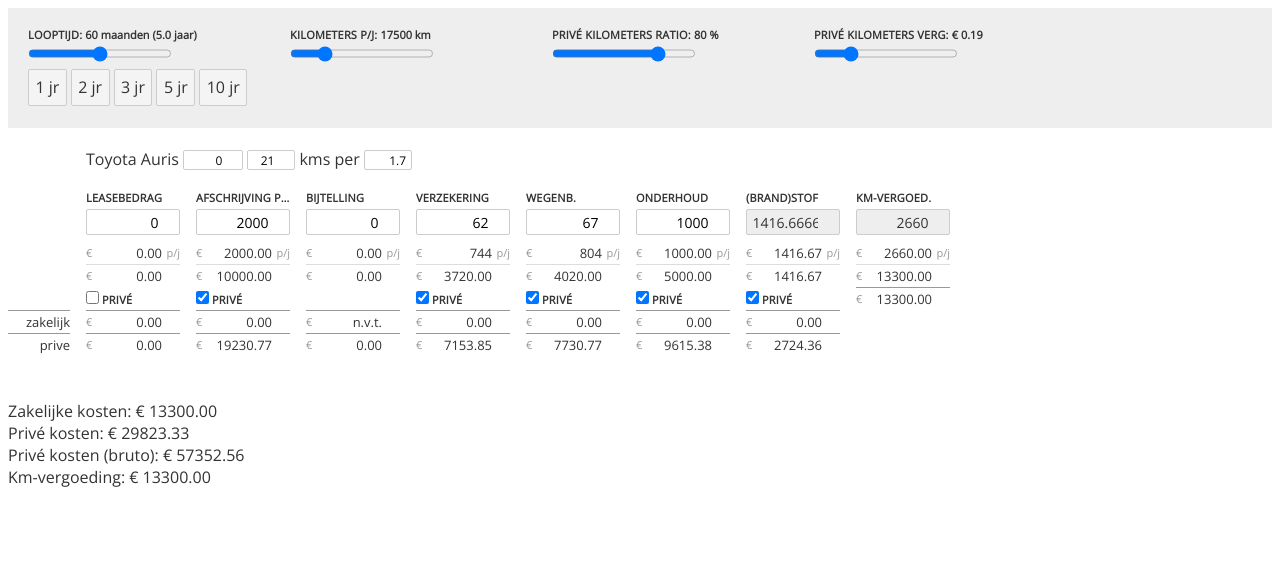
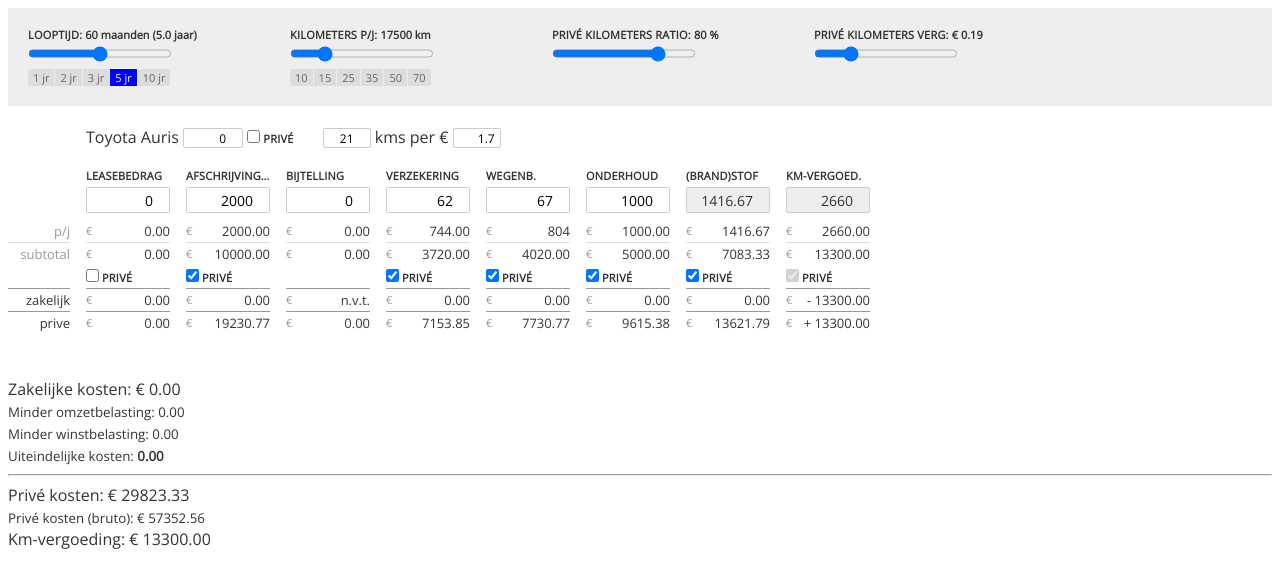
Before and after one commit to mellewynia/car-calc, a Svelte app: page / in a window 1280 px wide. Shown: the top 588 px of the page. Built offline with nearby package versions, Linux system fonts and the light colour scheme.

Commit message:
Add carValue to equation, impr. quick selection

```diff
--- a/src/App.svelte
+++ b/src/App.svelte
@@ -1,7 +1,10 @@
 
 <script>
-  let privateCar = true;
-  let carCost = 0;
+  let carPrivate = false;
+  let carValue = 0;
+  $: carValueBusiness = carPrivate ? 0 : carValue;
+  $: carValuePrivate = carPrivate ? carValue * taxMult : 0;
+  let carValueRisidual = 0;
 
   let taxPressure = 0.52;
   // General settings
@@ -23,7 +26,7 @@
   let writeOffPrivate = true;
   let writeOff = 2000;
   $: writeOffTotal = (writeOff / 12) * months;
-  $: writeOffTotalBusiness = writeOffPrivate ? 0 : writeOffTotalBusiness;
+  $: writeOffTotalBusiness = writeOffPrivate ? 0 : writeOffTotal;
   $: writeOffTotalPrivate = writeOffPrivate ? (writeOffTotal * taxMult) : 0;
 
   // Bijtelling
@@ -57,8 +60,10 @@
   let unitCost = 1.70;
   let unitKms = 21;
   let fuelPrivate = true;
-  $: unitKmCost = unitCost / unitKms;
-  $: fuelTotal = (unitKmCost * kms_py);
+  $: unitKmCost =  unitCost / unitKms;
+  $: fuelTotalPY = (unitKmCost * kms_py);
+  $: fuelTotal = (fuelTotalPY / 12) * months;
+  $: fuelTotalInput = fuelTotalPY.toFixed(2);
   $: fuelTotalBusiness = fuelPrivate ? 0 : fuelTotal;
   $: fuelTotalPrivate = fuelPrivate ? fuelTotal * taxMult : 0;
 
@@ -66,28 +71,38 @@
   $: km_verg_py = bijtelling > 0 ? 0 : kms_py * kms_ratio_private * kms_verg_private;
   $: km_verg_total = bijtelling > 0 ? 0 : (km_verg_py / 12) * months;
 
+  $: total = 0
+    + carValue
+    + leaseTotal
+    + writeOffTotal
+    + insuranceTotal
+    + roadTaxTotal
+    + mainTotal
+    + fuelTotal;
+
   $: totalBusiness = 0
-    + (leasePrivate       ? 0 : lease_pm * months)
-    + (insurancePrivate   ? 0 : insurance * months)
-    + (roadTaxPrivate     ? 0 : roadTax * months)
-    + (main_py_private    ? 0 : (main_py / 12) * months)
-    + (writeOffPrivate ? 0 : (writeOff / 12) * months)
-    + (fuelPrivate        ? 0 : (fuelTotal / 12) * months)
-    // Only km if ! leasePrivate
-    + (! leasePrivate     ? (km_verg_py / 12) * months : 0)
-  ;
+    + carValueBusiness
+    + leaseTotalBusiness
+    + writeOffTotalBusiness
+    + insuranceTotalBusiness
+    + roadTaxTotalBusiness
+    + mainTotalBusiness
+    + fuelTotalBusiness;
+
+  $: totalBusinessBtw = (totalBusiness - ((totalBusiness / 121) * 100));
+  $: totalBusinessWB = (totalBusiness - totalBusinessBtw) * 0.19;
+  $: totalBusinessAfterTax = totalBusiness - totalBusinessBtw - totalBusinessWB;
 
   $: totalPrivate = 0
-    + (leasePrivate       ? lease_pm * months : 0)
-    + (insurancePrivate   ? insurance * months : 0)
-    + (roadTaxPrivate     ? roadTax * months : 0)
-    + (main_py_private    ? ((main_py / 12) * months) : 0)
-    + (writeOffPrivate ? (writeOff / 12) * months : 0)
-    + ((bijtelling / 12) * months)
-    + (fuelPrivate        ? (fuelTotal / 12) * months : 0)
-  ;
+    + carValuePrivate
+    + leaseTotalPrivate
+    + writeOffTotalPrivate
+    + bijtellingTotalPrivate
+    + insuranceTotalPrivate
+    + roadTaxTotalPrivate
+    + mainTotalPrivate
+    + fuelTotalPrivate;
 
-  $: totalPrivateBeforeTaxes = totalPrivate * taxMult;
 </script>
 
 <style>
@@ -99,6 +114,12 @@
 
   .general-settings > * { margin: 0; width: 262px; }
 
+  .btn-pres { display: flex; }
+  .btn-pre { background: #ddd; color: #666; font-size: 11px; margin-left: 1px; padding: 1px 5px; border-radius: 0; border: 0; transition: 262ms ease-out; }
+  .btn-pre:first-child { border-radius: 3px 0 0 3px; margin-left: 0; }
+  .btn-pre:last-child { border-radius: 0 3px 3px 0; }
+  .btn-pre.isActive { background: blue; color: #fff; transition: none; }
+
   .calc-header {
     margin: 20px 0 0 78px;
   }
@@ -107,7 +128,7 @@
     display: grid;
     margin-top: 14px;
     grid-column-gap: 16px;
-    grid-template-columns: 62px repeat(10, 94px) repeat(1, 1fr);
+    grid-template-columns: 62px repeat(10, 84px) repeat(1, 1fr);
     /*
 			What happens here:
 			We're repeating 5 times a column of 120px and 3 times a column of 1fr.
@@ -136,6 +157,10 @@
   .input-text {
     height: 26px;
     font-size: 14px;
+  }
+
+  .input-text[type="number"] {
+    padding-right: 1px;
   }
 
   .input-text---tiny {
@@ -167,7 +192,7 @@
     width: 60px;
   }
   .w-62 {
-    width: 94px;
+    width: 84px;
   }
 
   .m-b-xxs { margin-bottom: 2px; }
@@ -183,8 +208,13 @@
     font-size: 13px;
     text-align: right;
   }
+
+  .sum-placeholder.faded {
+    color: #999;
+  }
+
   .sum {
-    padding: 2px 18px 2px 0;
+    padding: 2px 0 2px 0;
     position: relative;
     font-size: 13px;
     text-align: right;
@@ -198,31 +228,33 @@
     font-size: 11px;
     color: #999;
   }
-
-  .sum__right {
-    position: absolute;
-    top: 3px;
-    right: 0;
-    font-size: 11px;
-    color: #999;
-  }
 </style>
 
 <section class="general-settings">
-  <p>
+  <div>
     <label class="label">Looptijd: <span class="label-normal">{months} maanden ({(months / 12).toFixed(1)} jaar)</span></label><br />
-    <input type="range" min="0" max="120" bind:value="{months}"/><br/>
-    <button on:click={() => { months = 12; }}>1 jr</button>
-    <button on:click={() => { months = 12 * 2; }}>2 jr</button>
-    <button on:click={() => { months = 12 * 3; }}>3 jr</button>
-    <button on:click={() => { months = 12 * 5; }}>5 jr</button>
-    <button on:click={() => { months = 12 * 10; }}>10 jr</button>
-  </p>
+    <input type="range" min="0" max="120" bind:value="{months}"/>
+    <div class="btn-pres">
+      <button on:click={() => { months = 12; }} class="btn-pre" class:isActive={months === 12}>1 jr</button>
+      <button on:click={() => { months = 12 * 2; }} class="btn-pre" class:isActive={months === 12 * 2}>2 jr</button>
+      <button on:click={() => { months = 12 * 3; }} class="btn-pre" class:isActive={months === 12 * 3}>3 jr</button>
+      <button on:click={() => { months = 12 * 5; }} class="btn-pre" class:isActive={months === 12 * 5}>5 jr</button>
+      <button on:click={() => { months = 12 * 10; }} class="btn-pre" class:isActive={months === 12 * 10}>10 jr</button>
+    </div>
+  </div>
 
-  <p>
+  <div>
     <label class="label">Kilometers p/j: <span class="label-normal">{kms_py} km</span></label><br />
     <input type="range" min="0" max="100000" step="500" bind:value="{kms_py}"/>
-  </p>
+    <div class="btn-pres">
+      <button on:click={() => { kms_py = 10000; }} class="btn-pre" class:isActive={kms_py === 10000}>10</button>
+      <button on:click={() => { kms_py = 15000; }} class="btn-pre" class:isActive={kms_py === 15000}>15</button>
+      <button on:click={() => { kms_py = 25000; }} class="btn-pre" class:isActive={kms_py === 25000}>25</button>
+      <button on:click={() => { kms_py = 35000; }} class="btn-pre" class:isActive={kms_py === 35000}>35</button>
+      <button on:click={() => { kms_py = 50000; }} class="btn-pre" class:isActive={kms_py === 50000}>50</button>
+      <button on:click={() => { kms_py = 70000; }} class="btn-pre" class:isActive={kms_py === 70000}>70</button>
+    </div>
+  </div>
 
   <p>
     <label class="label">Privé kilometers ratio: <span class="label-normal">{(kms_ratio_private * 100).toFixed(0)} %</span></label><br />
@@ -237,10 +269,11 @@
 
 <div class="calc-header">
   Toyota Auris
-  <input bind:value={carCost} type="number" class="input-text input-text---tiny w-60 t-r" />
-
+  <input bind:value={carValue} type="number" class="input-text input-text---tiny w-60 t-r" />
+  <label class="label"><input type="checkbox" bind:checked={carPrivate}> Privé</label>
+  &nbsp; &nbsp; &nbsp;
   <input bind:value={unitKms} type="number" class="input-text input-text---tiny w-48 t-r" />
-  kms per
+  kms per €
   <input bind:value={unitCost} type="string" class="input-text input-text---tiny w-48 t-r" />
 </div>
 
@@ -250,8 +283,8 @@
       &nbsp;
     </label>
     <input style="opacity: 0;" bind:value={lease_pm} type="number" disabled class="input-text w-62 t-r" />
-    <div class="sum" style="opacity: 0;">&nbsp;</div>
-    <div class="sum b-t-sub-sub" style="opacity: 0;">&nbsp;</div>
+    <div class="sum-placeholder faded" style="">p/j</div>
+    <div class="sum-placeholder faded b-t-sub-sub">subtotal</div>
 
     <label class="label db" style="opacity: 0;"><input type="checkbox" disabled> Privé</label>
     <div class="sum-placeholder b-t-sub">zakelijk</div>
@@ -263,7 +296,7 @@
       Leasebedrag
     </label>
     <input bind:value={lease_pm} type="number" class="input-text w-62 t-r" />
-    <div class="sum">{lease_py.toFixed(2)} <span class="sum__right">p/j</span></div>
+    <div class="sum">{lease_py.toFixed(2)}</div>
     <div class="sum b-t-sub-sub">{leaseTotal.toFixed(2)}</div>
 
     <label class="label db"><input type="checkbox" bind:checked={leasePrivate}> Privé</label>
@@ -276,7 +309,7 @@
       Afschrijving per jaar
     </label>
     <input bind:value={writeOff} type="number" class="input-text w-62 t-r" />
-    <div class="sum">{writeOff.toFixed(2)} <span class="sum__right">p/j</span></div>
+    <div class="sum">{writeOff.toFixed(2)}</div>
     <div class="sum b-t-sub-sub">{writeOffTotal.toFixed(2)}</div>
 
     <label class="label db"><input type="checkbox" bind:checked={writeOffPrivate}> Privé</label>
@@ -289,7 +322,7 @@
       Bijtelling
     </label>
     <input bind:value={bijtelling} type="number" class="input-text w-62 t-r">
-    <div class="sum">{bijtelling.toFixed(2)} <span class="sum__right">p/j</span></div>
+    <div class="sum">{bijtelling.toFixed(2)}</div>
     <div class="sum b-t-sub-sub">{bijtellingTotal.toFixed(2)}</div>
 
     <label class="label db" style="opacity: 0;"><input type="checkbox" checked disabled/> Privé</label>
@@ -302,7 +335,7 @@
       Verzekering
     </label>
     <input bind:value={insurance} type="number" class="input-text w-62 t-r">
-    <div class="sum">{12 * insurance} <span class="sum__right">p/j</span></div>
+    <div class="sum">{(12 * insurance).toFixed(2)}</div>
     <div class="sum b-t-sub-sub">{insuranceTotal.toFixed(2)}</div>
 
     <label class="label db"><input type="checkbox" bind:checked={insurancePrivate} /> Privé</label>
@@ -315,7 +348,7 @@
       Wegenb.
     </label>
     <input bind:value={roadTax} type="number" class="input-text w-62 t-r" />
-    <div class="sum">{12 * roadTax} <span class="sum__right">p/j</span></div>
+    <div class="sum">{12 * roadTax}</div>
     <div class="sum b-t-sub-sub">{roadTaxTotal.toFixed(2)}</div>
 
     <label class="label db"><input type="checkbox" bind:checked={roadTaxPrivate} /> Privé</label>
@@ -328,7 +361,7 @@
       Onderhoud
     </label>
     <input bind:value={main_py} type="number" class="input-text w-62 t-r">
-    <div class="sum">{main_py.toFixed(2)} <span class="sum__right">p/j</span></div>
+    <div class="sum">{main_py.toFixed(2)}</div>
     <div class="sum b-t-sub-sub">{mainTotal.toFixed(2)}</div>
 
     <label class="label db"><input type="checkbox" bind:checked={main_py_private}/> Privé</label>
@@ -340,8 +373,8 @@
     <label class="label t-ellipsis d-b m-b-xs">
       (Brand)stof
     </label>
-    <input bind:value={fuelTotal} disabled="true" type="number" class="input-text w-62 t-r" />
-    <div class="sum">{(fuelTotal).toFixed(2)} <span class="sum__right">p/j</span></div>
+    <input bind:value={fuelTotalInput} disabled="true" type="number" class="input-text w-62 t-r" />
+    <div class="sum">{(fuelTotalPY).toFixed(2)}</div>
     <div class="sum b-t-sub-sub">{fuelTotal.toFixed(2)}</div>
 
     <label class="label db"><input type="checkbox" bind:checked={fuelPrivate}/> Privé</label>
@@ -354,17 +387,35 @@
       Km-vergoed.
     </label>
     <input bind:value={km_verg_py} disabled="true" type="number" class="input-text w-62 t-r" />
-    <div class="sum">{km_verg_py.toFixed(2)} <span class="sum__right">p/j</span></div>
+    <div class="sum">{km_verg_py.toFixed(2)}</div>
     <div class="sum b-t-sub-sub">{(months * (km_verg_py / 12)).toFixed(2)}</div>
-    <div class="sum b-t-sub">{km_verg_total.toFixed(2)}</div>
+
+    <label class="label db"><input type="checkbox" checked disabled/> Privé</label>
+    <div class="sum b-t-sub">- {km_verg_total.toFixed(2)}</div>
+    <div class="sum b-t-sub">+ {km_verg_total.toFixed(2)}</div>
   </div>
 </div>
 <br/>
 <br/>
 <div>
-  <div>Zakelijke kosten: € {totalBusiness.toFixed(2)} </div> <!-- TODO: verreken met omzetbelasting -->
-  <!-- TODO: btw aftrek vanuit privé (main, fuel) -->
-  <div>Privé kosten: € {totalPrivate.toFixed(2)}</div>
-  <div>Privé kosten (bruto): € {totalPrivateBeforeTaxes.toFixed(2)}</div>
+  <div>Zakelijke kosten: € {totalBusiness.toFixed(2)}</div>
+  <div>
+    <small>
+      Minder omzetbelasting: {totalBusinessBtw.toFixed(2)}<br/>
+      Minder winstbelasting: {totalBusinessWB.toFixed(2)}<br/>
+      Uiteindelijke kosten: <strong>{totalBusinessAfterTax.toFixed(2)}</strong><br/>
+    </small>
+  </div>
+  <hr/>
+  <div>
+    Privé kosten: € {#if (bijtellingTotalPrivate > 0)}
+      {bijtellingTotal.toFixed(2)}
+    {:else}
+      {total.toFixed(2)}
+    {/if}<br/>
+    <small>
+      Privé kosten (bruto): € {totalPrivate.toFixed(2)}
+    </small>
+  </div>
   <div>Km-vergoeding: € {bijtelling === 0 ? km_verg_total.toFixed(2) : 0}</div>
 </div>
```
